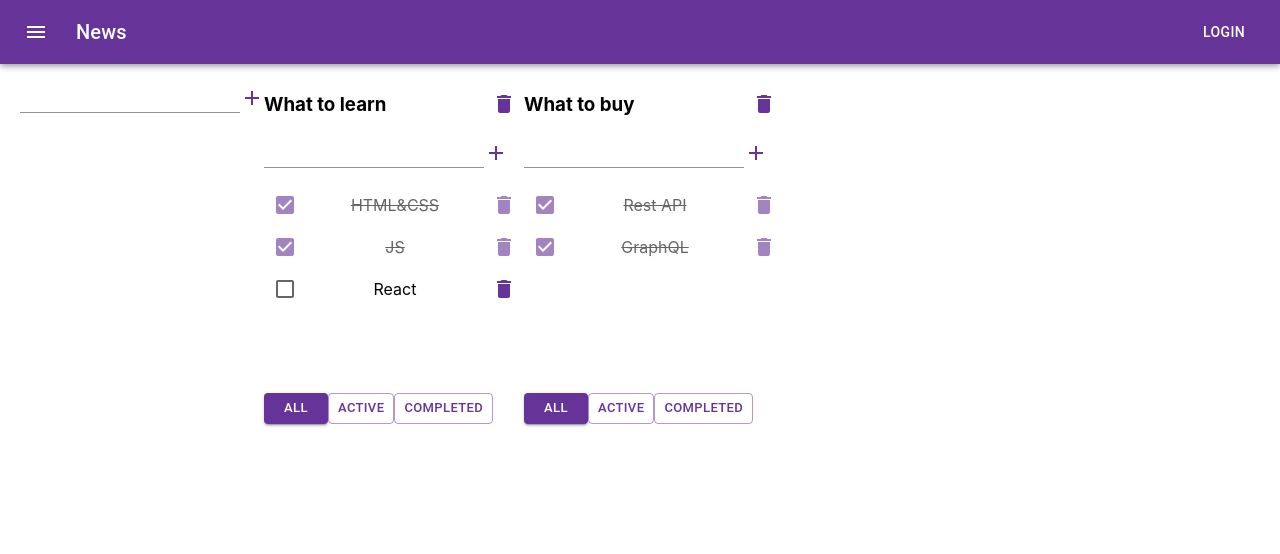
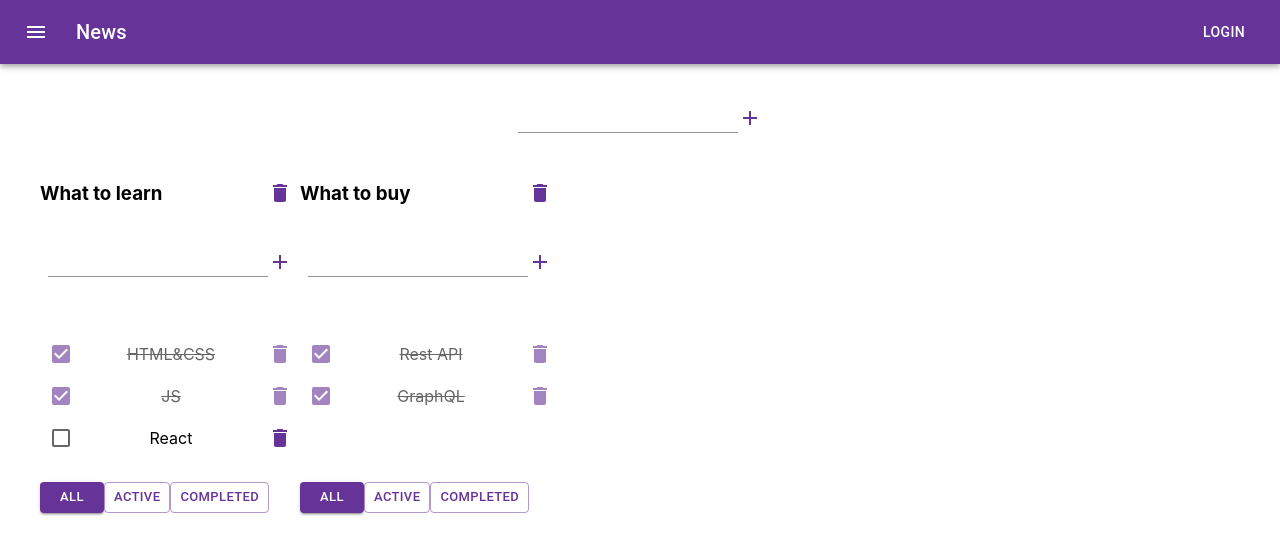
Before and after one commit to Alonasa/Trello, a React (Create React App) app: page / in a window 1280 px wide. Shown: the top 554 px of the page. Built offline with nearby package versions, Linux system fonts and the light colour scheme.

Commit message:
put add item alignment in center

```diff
--- a/src/App.tsx
+++ b/src/App.tsx
@@ -94,7 +94,7 @@ function App() {
 	<div className="App" >
 	  <ThemeProvider theme={Theme}>
 		<MenuAppBar/>
-		<Grid container style={{padding: '20px'}}>
+		<Grid container style={{padding: '20px 40px'}}>
 		  <AddItemForm addItem={addTodolist}/>
 		  {todolists.map(todolist => {
 			let filteredTasks = tasks[todolist.id];
--- a/src/components/AddItemForm/AddItemForm.module.css
+++ b/src/components/AddItemForm/AddItemForm.module.css
@@ -0,0 +1,5 @@
+.add__item {
+    padding: 20px 0 40px;
+    width: 100%;
+    text-align: center;
+}
--- a/src/components/AddItemForm/AddItemForm.tsx
+++ b/src/components/AddItemForm/AddItemForm.tsx
@@ -32,7 +32,7 @@ export const AddItemForm = (props: AddItemFormType) => {
   }
 
   return (
-	<div className={styles.addItem}>
+	<div className={styles.add__item}>
 	  <Input
 		defaultValue="Enter task name"
 		size={'small'}
```
